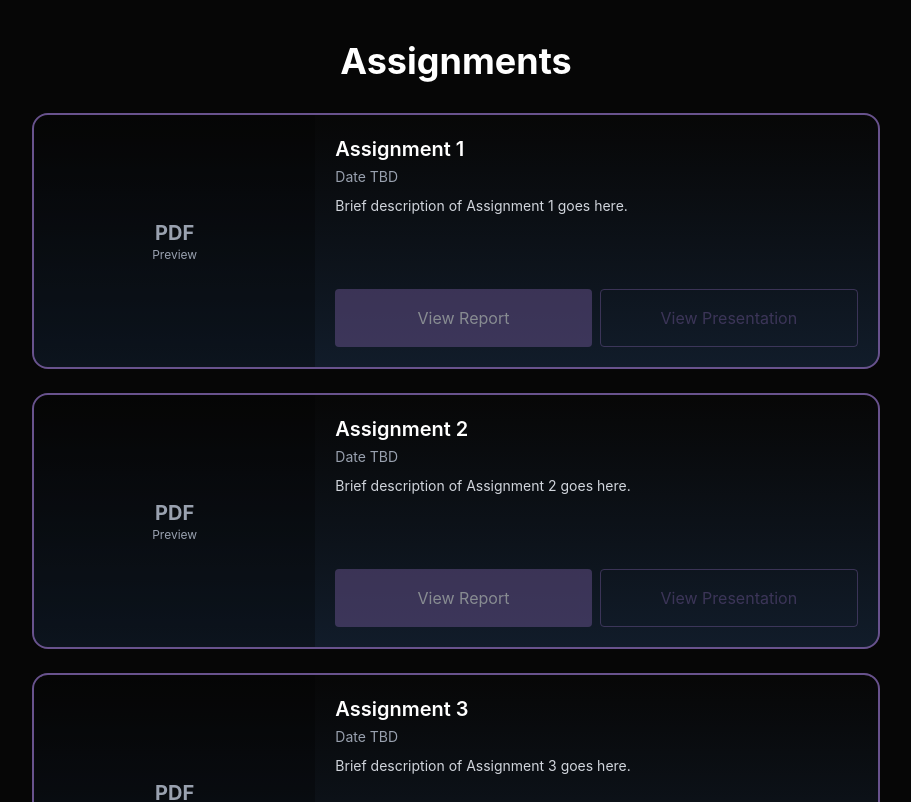
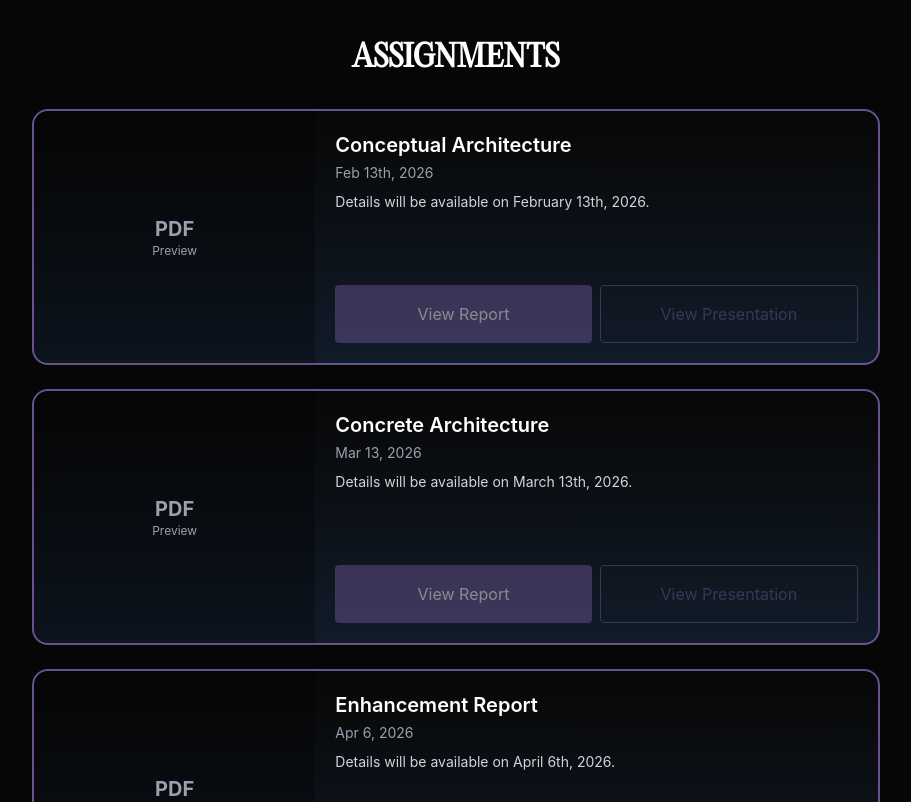
Before and after one commit to MukunthanMahesh/cisc-322-website, a React (Vite) app: page / in a window 1280 px wide. Shown: the part 340-1142 px from the top of the page, without its empty margins (184-1095 px from the left). Built offline with nearby package versions, Linux system fonts and the light colour scheme.

Commit message:
feat: add placeholder text to deliverables

```diff
--- a/src/components/Deliverables.tsx
+++ b/src/components/Deliverables.tsx
@@ -2,33 +2,34 @@ import DeliverableCard from './DeliverableCard';
 
 const deliverables = [
   {
-    title: "Assignment 1",
-    date: "Date TBD",
-    description: "Brief description of Assignment 1 goes here.",
+    title: "Conceptual Architecture",
+    date: "Feb 13th, 2026",
+    description: "Details will be available on February 13th, 2026.",
     pdfUrl: undefined,
     videoUrl: undefined,
   },
   {
-    title: "Assignment 2",
-    date: "Date TBD",
-    description: "Brief description of Assignment 2 goes here.",
+    title: "Concrete Architecture",
+    date: "Mar 13, 2026",
+    description: "Details will be available on March 13th, 2026.",
     pdfUrl: undefined,
     videoUrl: undefined,
   },
   {
-    title: "Assignment 3",
-    date: "Date TBD",
-    description: "Brief description of Assignment 3 goes here.",
+    title: "Enhancement Report",
+    date: "Apr 6, 2026",
+    description: "Details will be available on April 6th, 2026.",
     pdfUrl: undefined,
     videoUrl: undefined,
   },
 ];
 
+
 export default function Deliverables() {
   return (
     <section id="deliverables" className="py-20">
       <div className="max-w-4xl mx-auto px-6">
-        <h2 className="text-4xl font-bold text-white mb-8 text-center">
+        <h2 className="text-3xl font-bold text-white mb-8 text-center font-editorial uppercase">
           Assignments
         </h2>
 
```
